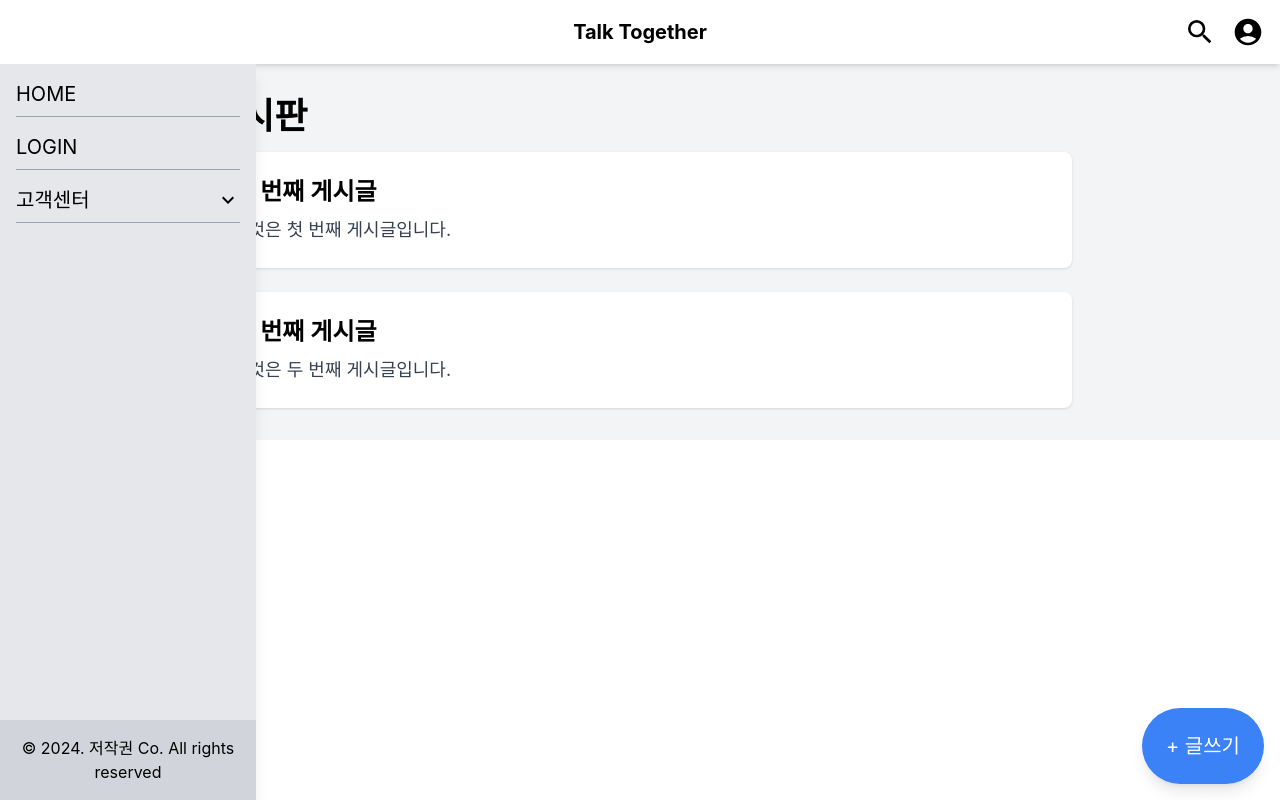
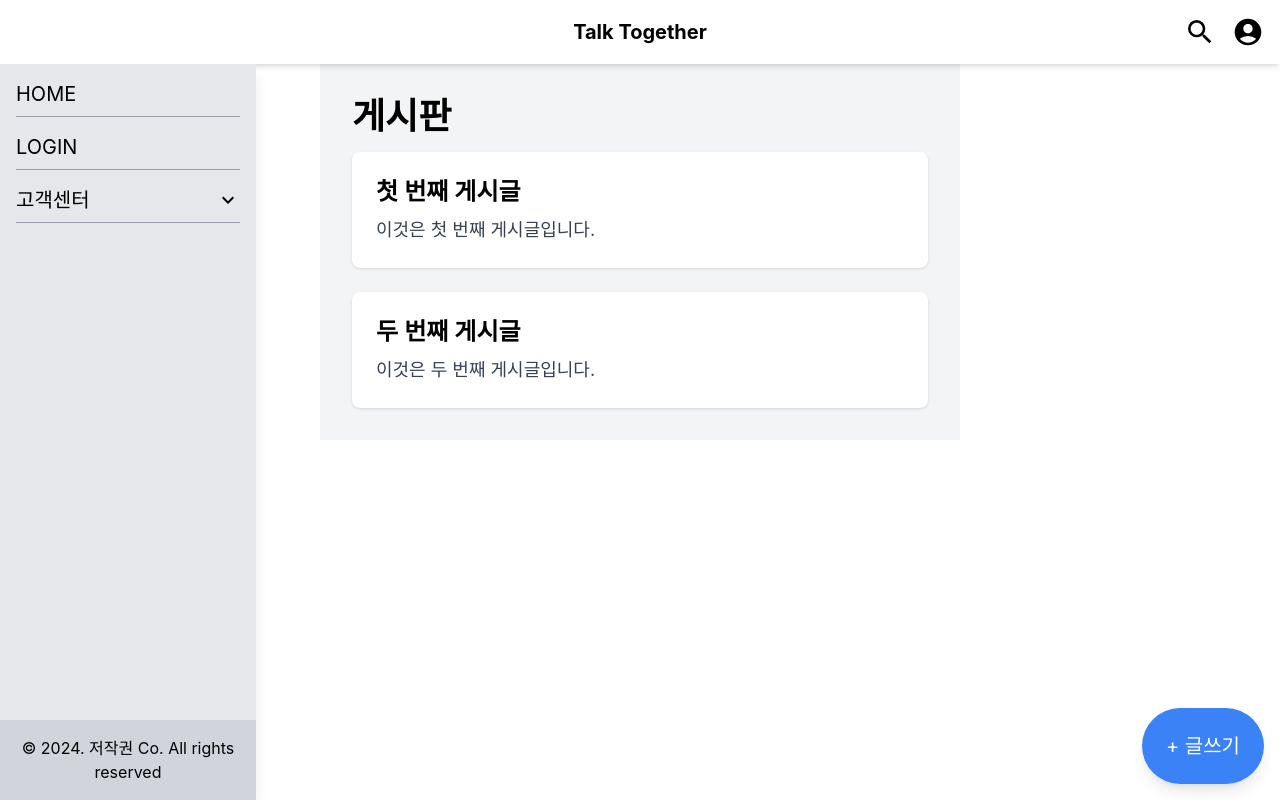
Before and after one commit to wallarin/my-board-app, a React (Create React App) app: page / in a window 1280 px wide. Built offline with nearby package versions, Linux system fonts and the light colour scheme; a web font is replaced by a local one.

Commit message:
contents 영역 반응형 변경

```diff
--- a/src/App.js
+++ b/src/App.js
@@ -1,8 +1,6 @@
 import Header from "./components/Header/Header";
 import SidebarMenu from "./components/Sidebar/SidebarMenu";
 import React, { useState } from 'react';
-import Test from "./components/Test";
-import { MdMenu, MdSearch, MdAccountCircle } from 'react-icons/md';
 
 function App() {
 
@@ -31,7 +29,7 @@ function App() {
                 <SidebarMenu isOpen={isOpen} isSearchOpen={isSearchOpen} />
                 {isOpen && <div className="fixed" onClick={toggleMenu} />}
             </div>
-            <div className="flex-grow p-4 bg-gray-100 overflow-auto">
+            <div className="flex-grow p-4 bg-gray-100 overflow-auto lg:w-1/2 2xl:w-3/4 mx-auto">
                 <div className="max-w-full lg:max-w-4xl mx-auto p-4 bg-gray-100 min-h-full">
                     <h1 className="text-2xl lg:text-4xl font-bold mb-4">게시판</h1>
 
```
